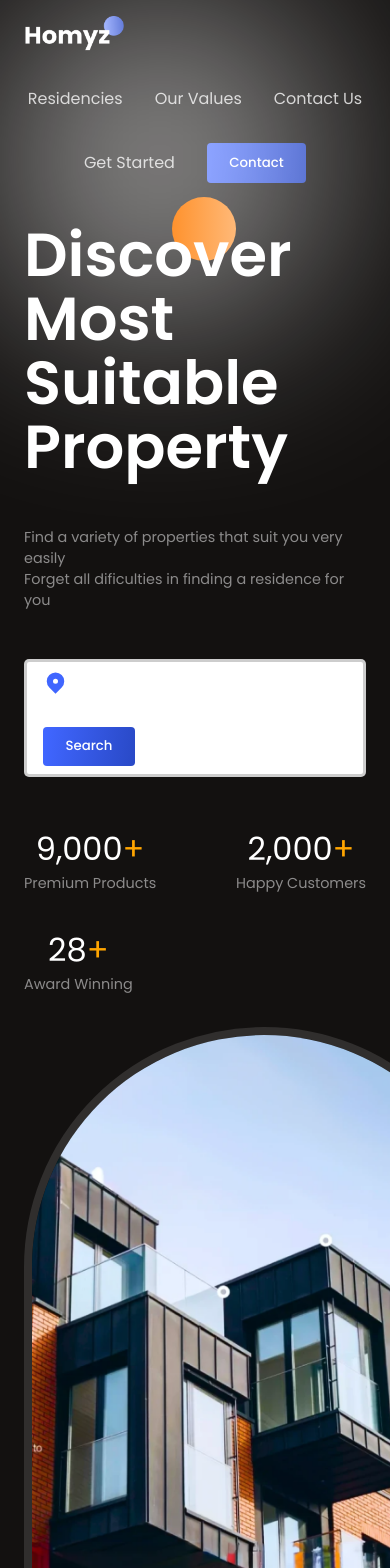
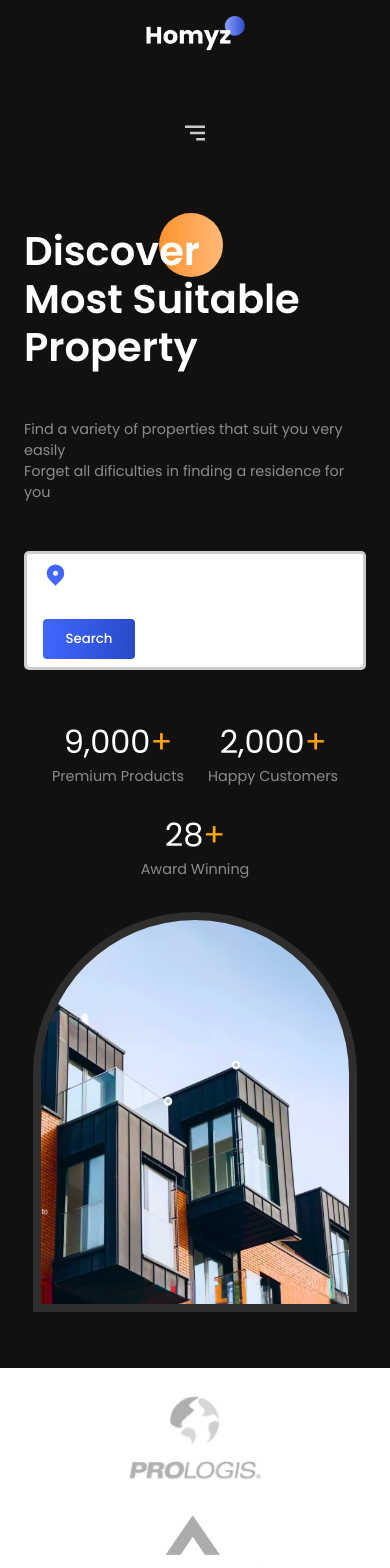
Before and after one commit to emadeveloper/real-state-web, a React (Vite) app: page / in a window 390 px wide. Shown: the top 1568 px of the page. Built offline with nearby package versions, Linux system fonts and the light colour scheme; a web font is replaced by a local one.

Commit message:
styling responsive design

```diff
--- a/src/App.jsx
+++ b/src/App.jsx
@@ -1,20 +1,20 @@
-import Header from './components/Header/Header'
-import Hero from './components/Hero/Hero';
-import Companies from './components/Companies/Companies';
-import './App.css';
-import Residencies from './components/Residencies/Residencies';
-import Value from './components/Value/Value';
-import Contact from './components/Contact/Contact';
-import GetStarted from './components/GetStarted/GetStarted';
-import Footer from './components/Footer/Footer';
+import Header from "./components/Header/Header";
+import Hero from "./components/Hero/Hero";
+import Companies from "./components/Companies/Companies";
+import "./App.css";
+import Residencies from "./components/Residencies/Residencies";
+import Value from "./components/Value/Value";
+import Contact from "./components/Contact/Contact";
+import GetStarted from "./components/GetStarted/GetStarted";
+import Footer from "./components/Footer/Footer";
 
 const App = () => {
   return (
     <div className="App">
       <div>
-        <div className="white-gradient"/>
-      <Header />
-      <Hero />
+        {/* <div className="white-gradient" /> */}
+        <Header />
+        <Hero />
       </div>
       <Companies />
       <Residencies />
@@ -24,6 +24,6 @@
       <Footer />
     </div>
   );
-}
+};
 
 export default App;
--- a/src/components/Contact/Contact.css
+++ b/src/components/Contact/Contact.css
@@ -60,3 +60,23 @@
     color: white;
     scale: 0.8;
 }
+
+/* SMALL DEVICES */
+@media (max-width:1024px) {
+    .c-container{
+        flex-direction: column;
+    }
+    .c-right{
+        justify-content: center;
+    }
+    .contactModes{
+        width: 100%;
+    }
+    .row{
+        flex-direction: column;
+        width: 100%;
+    }
+    .mode{
+        width: 100%;
+    }
+}
--- a/src/components/Footer/Footer.css
+++ b/src/components/Footer/Footer.css
@@ -11,3 +11,15 @@
     margin-top: 1.5rem;
     font-weight: 500;
 }
+
+/* SMALL DEVICES */
+
+@media (max-width: 768px) {
+    .f-container{
+        justify-content: center;
+    }
+    .f-container>div{
+        align-items: center!important;
+        text-align: center;
+    }
+}
--- a/src/components/Header/Header.css
+++ b/src/components/Header/Header.css
@@ -1,5 +1,6 @@
 .h-wrapper {
     color: white;
+    z-index: 99;
 }
 
 .h-container {
@@ -16,3 +17,37 @@
 .h-menu>*:hover{
     cursor: pointer;
 }
+
+.menu-icon{
+    display: none;
+}
+
+
+/* SMALL DEVICES */
+@media (max-width: 768px) {
+    .h-container {
+        flex-direction: column;
+        align-items: center;
+    }
+
+    .h-menu{
+        z-index: 99;
+        color: var(--black);
+        position: absolute;
+        top: 3rem;
+        right: 4rem;
+        background: white;
+        flex-direction: column;
+        font-weight: 500px;
+        gap: 2rem;
+        padding: 3rem;
+        border-radius: 10px;
+        align-items: flex-start;
+        box-shadow: 0px 4px 4px rgba(0, 0, 0, 0.05);
+        transition: all 300ms ease-in;
+    }
+
+    .menu-icon{
+        display: block;
+    }
+}
--- a/src/components/Header/Header.jsx
+++ b/src/components/Header/Header.jsx
@@ -1,15 +1,27 @@
-import React from 'react'
-import './Header.css'
-
+import React from "react";
+import "./Header.css";
+import { BiMenuAltRight } from "react-icons/bi";
+import { useState } from "react";
+import OutsideClickHandler from "react-outside-click-handler";
 
 const Header = () => {
+  const [showMenu, setShowMenu] = useState(false);
+  const getMenuStyles = (showMenu) => {
+    if(document.documentElement.clientWidth <= 800){
+    return {right: !showMenu && "-100%"}
+
+  }
+}
+
   return (
     <section className="h-wrapper">
       <div className="flexCenter paddings innerWidth h-container">
-
         <img src="./logo.png" alt="logo" width={100} />
 
-        <div className="flexCenter h-menu">
+        <OutsideClickHandler onOutsideClick={()=>{setShowMenu(false)}}>
+
+        <div className="flexCenter h-menu"
+        style={getMenuStyles(showMenu)}>
           <a href="">Residencies</a>
           <a href="">Our Values</a>
           <a href="">Contact Us</a>
@@ -18,9 +30,13 @@
             <a href="">Contact</a>
           </button>
         </div>
+          </OutsideClickHandler>
+        <div className="menu-icon" onClick={()=>setShowMenu((prev)=>!prev)}>
+            <BiMenuAltRight size={30} />
+        </div>
       </div>
     </section>
-  )
-}
+  );
+};
 
-export default Header
+export default Header;
--- a/src/components/Hero/Hero.css
+++ b/src/components/Hero/Hero.css
@@ -1,19 +1,19 @@
-.hero-wrapper{
+.hero-wrapper {
     color: white;
     position: relative;
     padding-bottom: 2rem;
-
+    z-index: 1;
 }
 
-.hero-container{
-    justify-content: space-between;
+.hero-container {
+    justify-content: space-around;
     align-items: flex-end;
 }
 
 /* left side */
 
 .hero-left {
-    gap:3rem;
+    gap: 3rem;
 }
 
 
@@ -28,19 +28,19 @@
     line-height: 4rem;
 }
 
-.orange-circle{
+.orange-circle {
     height: 4rem;
     width: 4rem;
     background: var(--orange-gradient);
     border-radius: 999px;
     position: absolute;
-    right: 38%;
+    right: 28%;
     top: -10%;
     z-index: -1;
 }
 
 
-.search-bar{
+.search-bar {
     background-color: white;
     border-radius: 5px;
     border: 3px solid rgba(120, 120, 120, 0.374);
@@ -55,22 +55,22 @@
 }
 
 
-.stats{
+.stats {
     width: 100%;
     justify-content: space-between;
 }
 
-.stat>:nth-child(1){
+.stat>:nth-child(1) {
     font-size: 2rem;
 }
 
-.stat>:nth-child(1)>:last-child{
-   color: orange;
+.stat>:nth-child(1)>:last-child {
+    color: orange;
 }
 
 /* right side */
 
-.image-container{
+.image-container {
     width: 30rem;
     height: 35rem;
     overflow: hidden;
@@ -82,3 +82,35 @@
     width: 100%;
     height: 100%;
 }
+
+/* SMALL DEVICES */
+@media (max-width: 640px) {
+    .hero-container {
+        margin-top: 2rem;
+    }
+
+    .hero-title>h1 {
+        font-size: 2.5rem;
+        line-height: 3rem;
+    }
+
+    .image-container {
+        width: 95%;
+        height: 25rem;
+    }
+
+    .stats {
+        justify-content: center;
+        gap: 1.5rem;
+    }
+
+    .hero-right {
+        width: 100%;
+    }
+    .stats>:nth-child(1){
+        font-size: 1.5rem;
+    }
+    .stats>:nth-child(2){
+        font-size: 0.8rem;
+    }
+}
--- a/src/components/Hero/Hero.jsx
+++ b/src/components/Hero/Hero.jsx
@@ -6,7 +6,7 @@
 const Hero = () => {
   return (
     <section className="hero-wrapper">
-      <div className="paddings innerWidth hero-container flexCenter">
+      <div className="paddings innerWidth flexCenter hero-container">
         {/* left side */}
         <div className="flexColStart hero-left">
           <div className="hero-title">
@@ -22,7 +22,7 @@
           </div>
 
           <div className="flexCenter search-bar">
-            <HiLocationMarker color="var(--blue)" size={25} />
+            <HiLocationMarker color= "var(--blue)" size={25} />
             <input type="text" />
             <button className="button">Search</button>
           </div>
--- a/src/components/Residencies/Residencies.css
+++ b/src/components/Residencies/Residencies.css
@@ -73,3 +73,13 @@
 .r-buttons>:nth-child(2){
     box-shadow: 0px 0px 5px 1px rgba(0, 0, 0, 0.25);
 }
+
+/* SMALL DEVICES */
+@media (max-width: 640px) {
+    .r-head{
+        align-items: center;
+    }
+    .r-buttons{
+        position: relative;
+    }
+}
--- a/src/components/Value/Value.css
+++ b/src/components/Value/Value.css
@@ -49,3 +49,16 @@
 .accordionButton .primaryText {
     font-size: 1.1rem;
 }
+
+/* SMALL DEVICES */
+
+@media (max-width: 1024px) {
+    .v-container{
+        flex-direction: column;
+    }
+    @media (max-width: 768px) {
+        .accordionButton .primaryText{
+            font-size: 0.8rem;
+        }
+    }
+}
```
